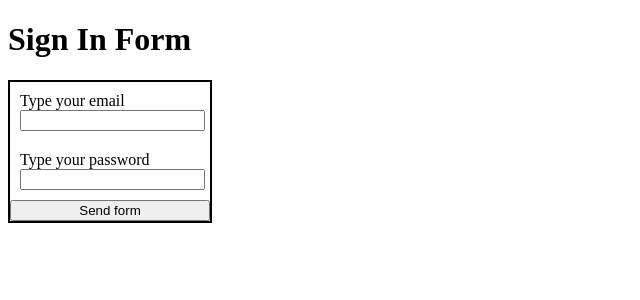
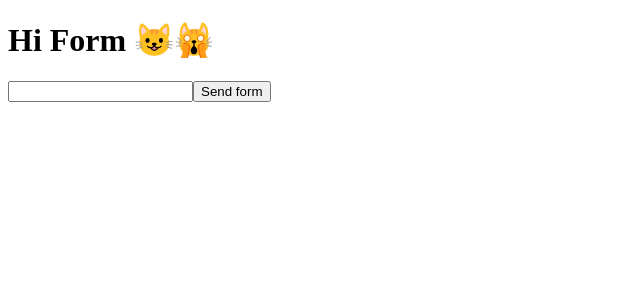
Before and after one commit to LarysaLemeshuk/cra-first-project, a React (Create React App) app: page / in a window 1280 px wide. Shown: the top 300 px of the page, without its empty margins (0-640 px from the left). Built offline with nearby package versions, Linux system fonts and the light colour scheme.

Commit message:
Practice task resolve

```diff
--- a/src/Components/App.js
+++ b/src/Components/App.js
@@ -1,8 +1,9 @@
 import React from 'react';
 import SignInForm from './SignInForm/SignInForm';
+import HiForm from './HiForm/HiForm';
 
 function App() {
-  return (<SignInForm />);
+  return <HiForm />;
 }
 
 export default App;
--- /dev/null
+++ b/src/Components/HiForm/HiForm.js
@@ -0,0 +1,38 @@
+import React from 'react';
+
+class HiForm extends React.Component {
+  constructor(props) {
+    super(props);
+
+    this.state = {
+      username: '',
+    };
+  }
+
+  changrHandler = ({ target: { value } }) => {
+    this.setState({
+      username: value,
+    });
+  };
+
+  submitHandler = (event) => {
+    event.preventDefault();
+    console.log(this.state); // на цьому місці можна зробити запит на сервер
+    alert(`hi ${this.state.username}`);
+  };
+
+  render() {
+    const { username } = this.state;
+    return (
+      <>
+        <h1>Hi Form 😺🙀</h1>
+        <form onSubmit={this.submitHandler}>
+          <input type="text" value={username} onChange={this.changrHandler} />
+          <button>Send form</button>
+        </form>
+      </>
+    );
+  }
+}
+
+export default HiForm;
```
